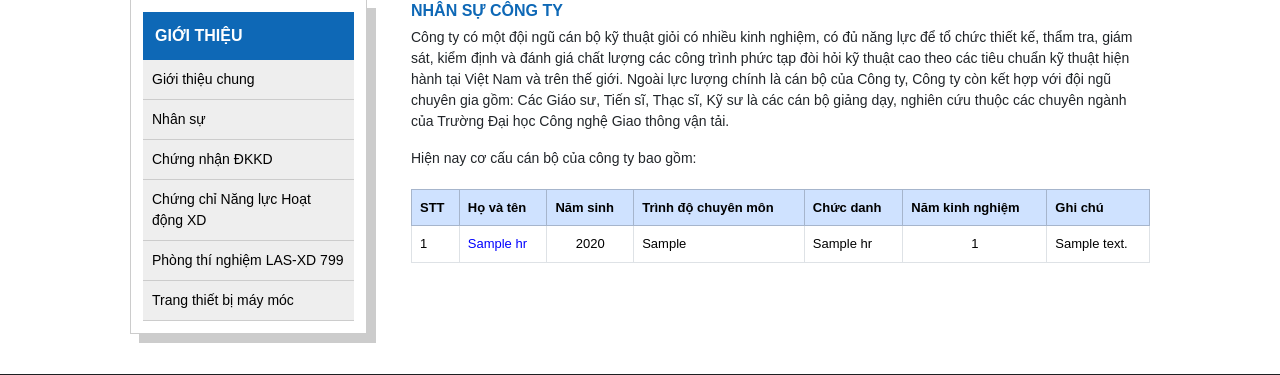
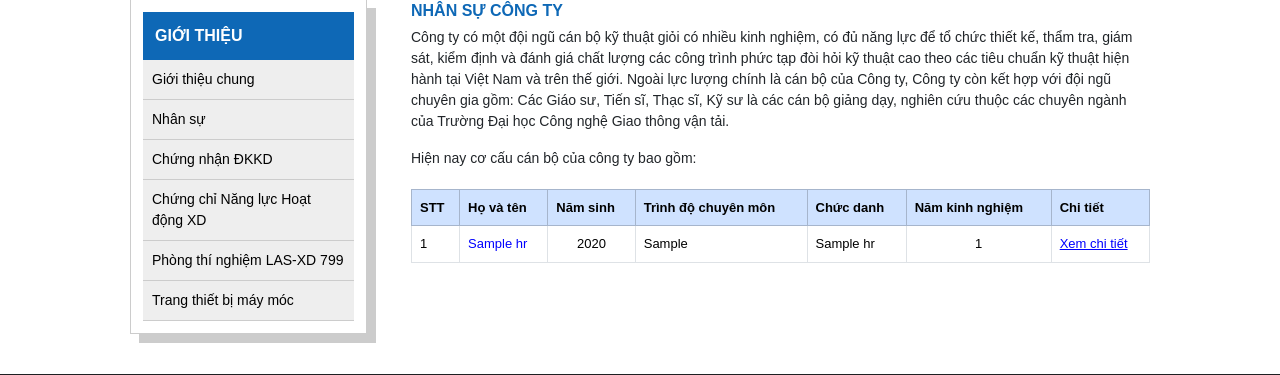
Before and after one commit to nguyentrungnuce89/utt, a Django app: page /gioithieu/nhansu/ in a window 1280 px wide. Shown: the part 199-574 px from the top of the page. Run offline with Django 5.2, Linux system fonts and the light colour scheme; tables that the repository leaves empty hold one stand-in row (values such as "Sample post"); some libraries are stand-ins or nearby versions.

Commit message:
mod nhansu table

```diff
--- a/main/templates/a_nhansu.html
+++ b/main/templates/a_nhansu.html
@@ -57,7 +57,7 @@
                             <th>Trình độ chuyên môn</th>
                             <th>Chức danh</th>
                             <th>Năm kinh nghiệm</th>
-                            <th>Ghi chú</th>
+                            <th>Chi tiết</th>
                         </thead>
                         <tbody>
                             {% for i in nhansu %}
@@ -70,7 +70,7 @@
                                 <td>{{ i.Degree }}</td>
                                 <td>{{ i.Title }}</td>
                                 <td style="text-align: center;">{{ i.Experience }}</td>
-                                <td>{{ i.Note|default_if_none:"" }}</td>
+                                <td><a href="{% url 'main:nhansudetail' i.slug %}" style="color: blue;">Xem chi tiết</a></td>
                             </tr>
                             {% endfor %}
                         </tbody>
```
